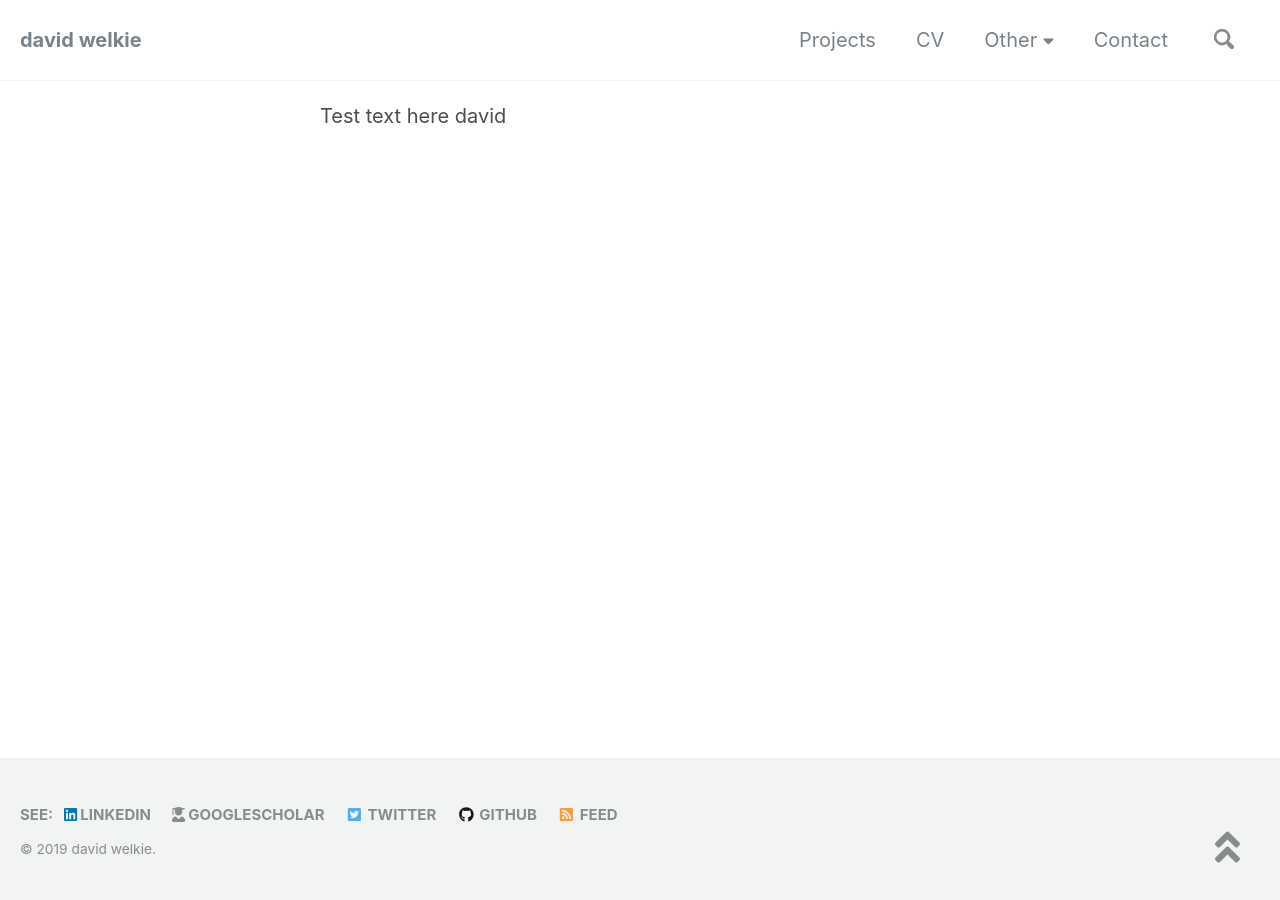
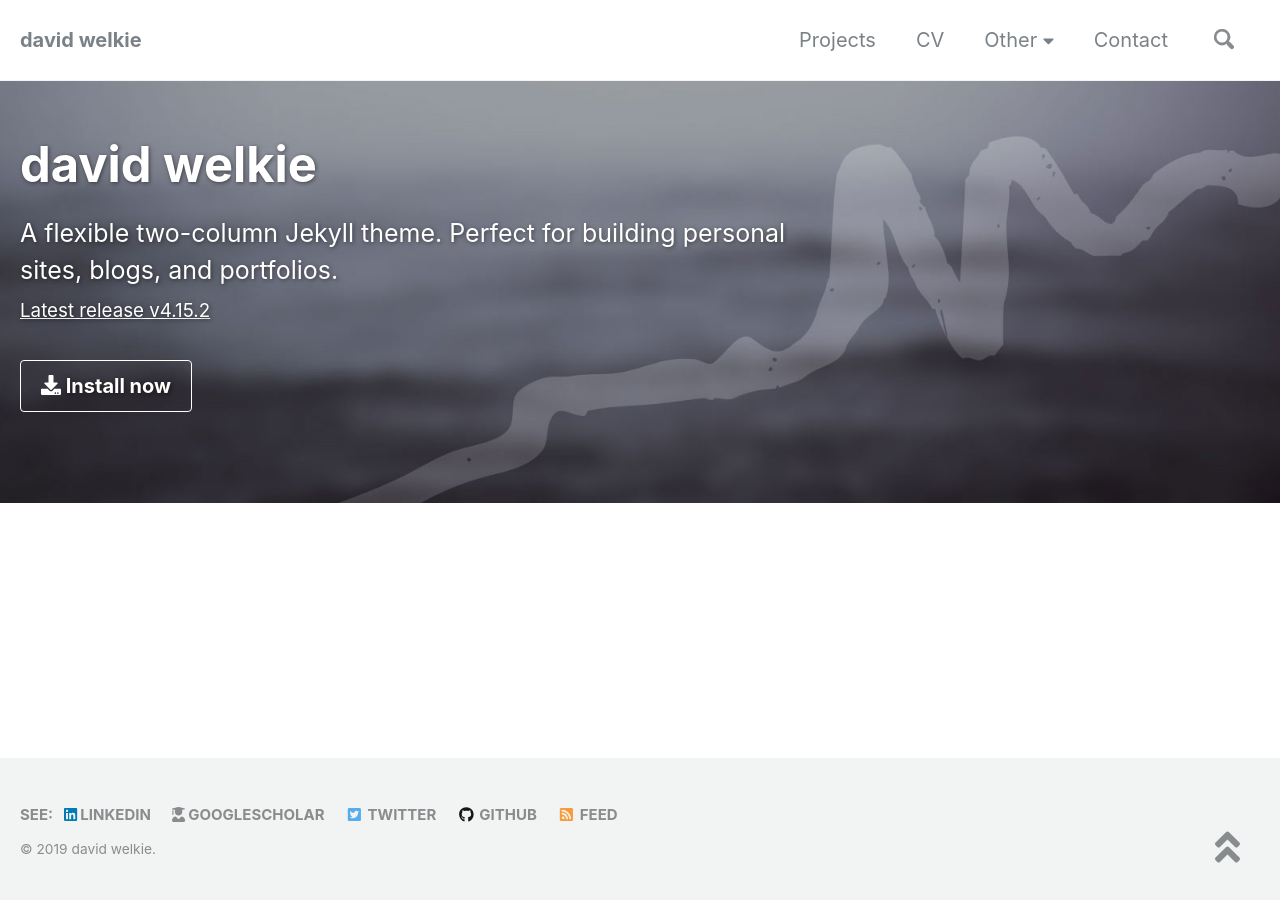
Before and after one commit to dwelkie/dwelkie.github.io, a Jekyll site: the page built from _pages/home.md, in a window 1280 px wide. Built offline with Jekyll 4.4.1, drawn with Linux system fonts in a browser that asks for light colours; nearby versions of some CDN libraries.

Commit message:
Update home.md

```diff
--- a/_pages/home.md
+++ b/_pages/home.md
@@ -1,12 +1,19 @@
 ---
+layout: splash
 permalink: /
 read_time: false
 comments: false
 share: false
 classes: wide
 author_profile: false
-
+header:
+  overlay_color: "#5e616c"
+  overlay_image: /assets/images/mm-home-page-feature.jpg
+  actions:
+    - label: "<i class='fas fa-download'></i> Install now"
+      url: "/docs/quick-start-guide/"
+excerpt: >
+  A flexible two-column Jekyll theme. Perfect for building personal sites, blogs, and portfolios.<br />
+  <small><a href="https://github.com/mmistakes/minimal-mistakes/releases/tag/4.15.2">Latest release v4.15.2</a></small>
 
 ---
-
-Test text here david
```
